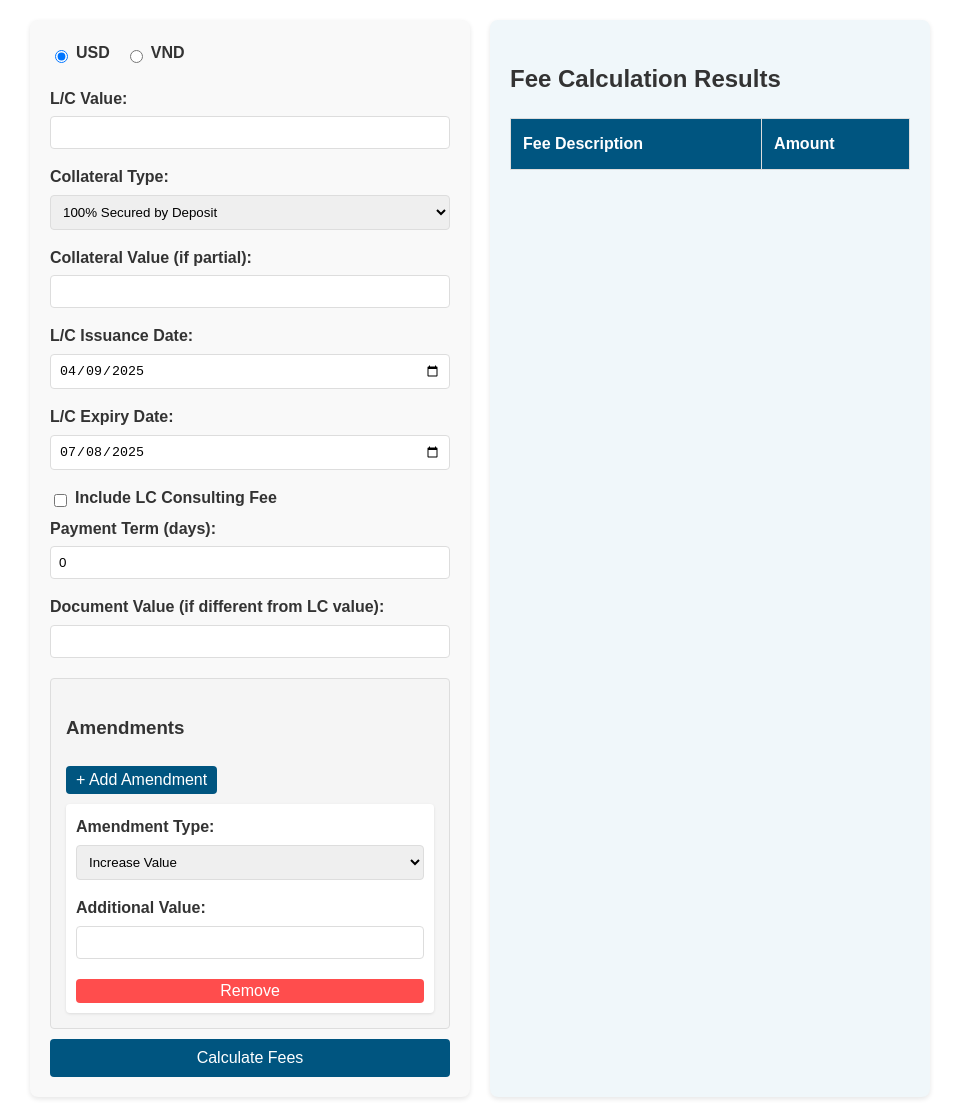
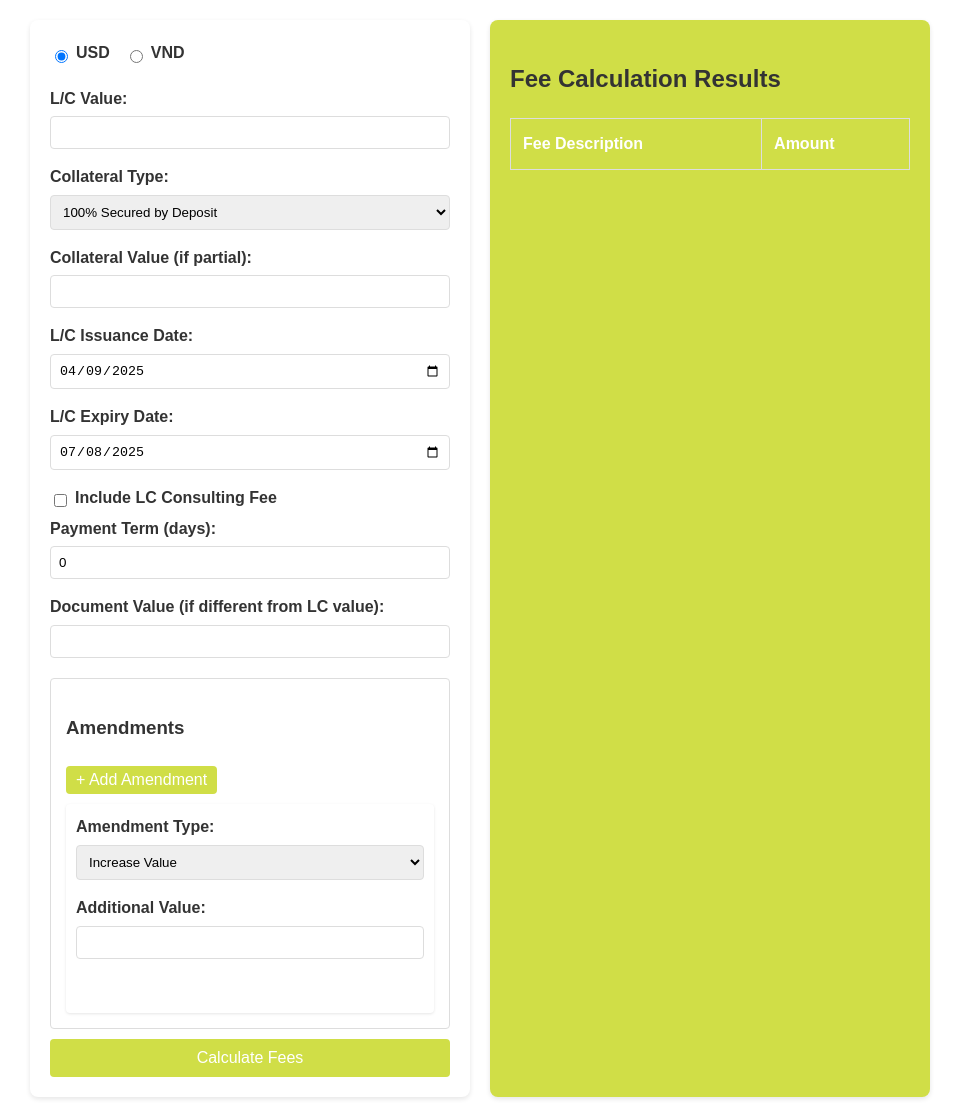
Before and after one commit to AlstonQ/LCFeeCalculation, a plain HTML site: page index.html in a window 1280 px wide. Shown: the whole page, without its empty margins (160-1121 px from the left). Drawn offline with Linux system fonts and the light colour scheme.

Commit message:
Update index.html

```diff
--- a/index.html
+++ b/index.html
@@ -28,7 +28,7 @@
         .input-section, .result-section {
             flex: 1;
             min-width: 300px;
-            background-color: #f9f9f9;
+            background-color: #FFFFFF;
             padding: 20px;
             border-radius: 8px;
             box-shadow: 0 2px 5px rgba(0,0,0,0.1);
@@ -53,7 +53,7 @@
         }
 
         button {
-            background-color: #005580;
+            background-color: #d0de47;
             color: white;
             padding: 10px 15px;
             border: none;
@@ -65,11 +65,11 @@
         }
 
         button:hover {
-            background-color: #003d5c;
+            background-color: #d0de47;
         }
 
         .result-section {
-            background-color: #f0f7fa;
+            background-color: #d0de47;
         }
 
         table {
@@ -88,17 +88,17 @@
         }
 
         th {
-            background-color: #005580;
+            background-color: #d0de47;
             color: white;
         }
 
         tr:nth-child(even) {
-            background-color: #f2f2f2;
+            background-color: #FFFFFF;
         }
 
         .total-row {
             font-weight: bold;
-            background-color: #e6f2f7 !important;
+            background-color: #d0de47 !important;
         }
 
         .currency-switch {
@@ -127,7 +127,7 @@
             padding: 15px;
             border: 1px solid #ddd;
             border-radius: 4px;
-            background-color: #f5f5f5;
+            background-color: #FFFFFF;
         }
 
         #addAmendment {
@@ -145,7 +145,7 @@
         }
 
         .remove-amendment {
-            background-color: #ff4d4d;
+            background-color: #FFFFFF;
             color: white;
             padding: 3px 8px;
             border: none;
@@ -155,7 +155,7 @@
         }
 
         .remove-amendment:hover {
-            background-color: #e60000;
+            background-color: #d0de47;
         }
     </style>
 </head>
```
